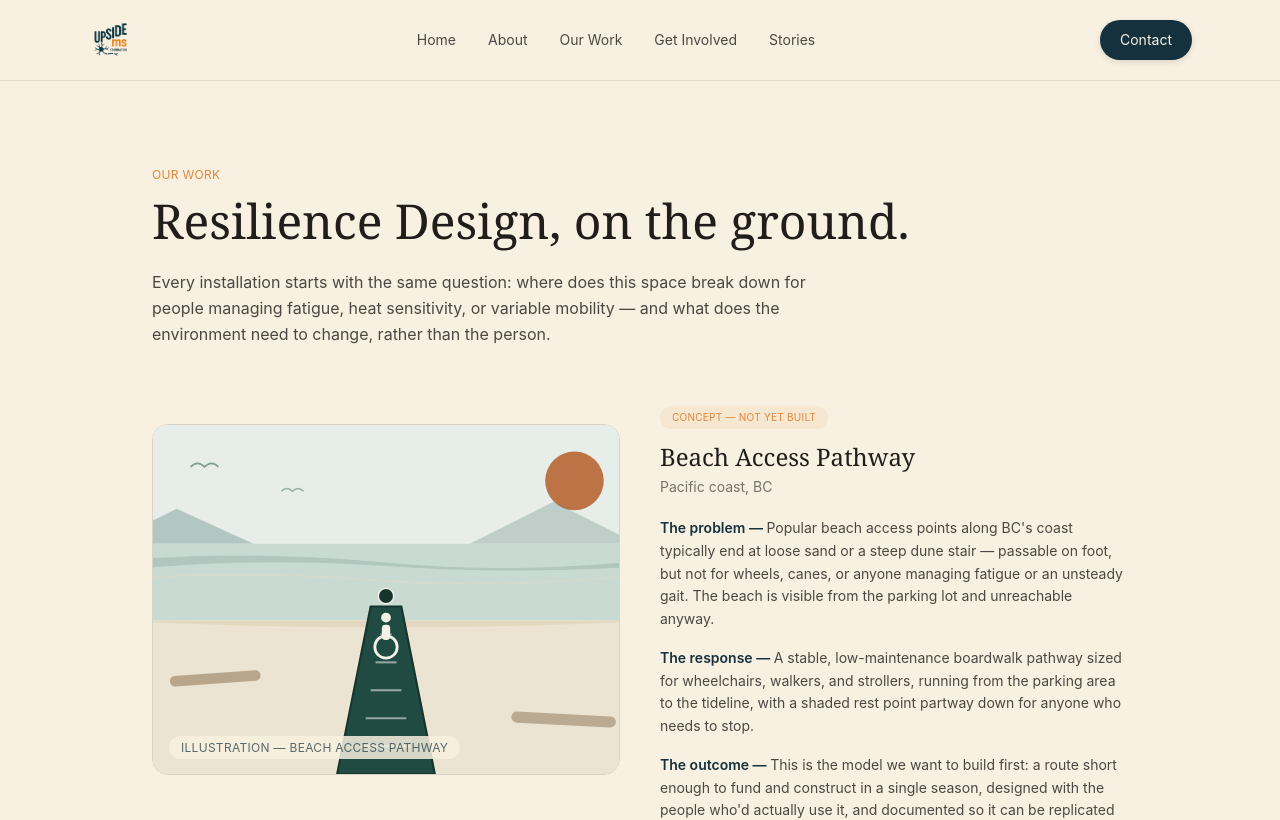
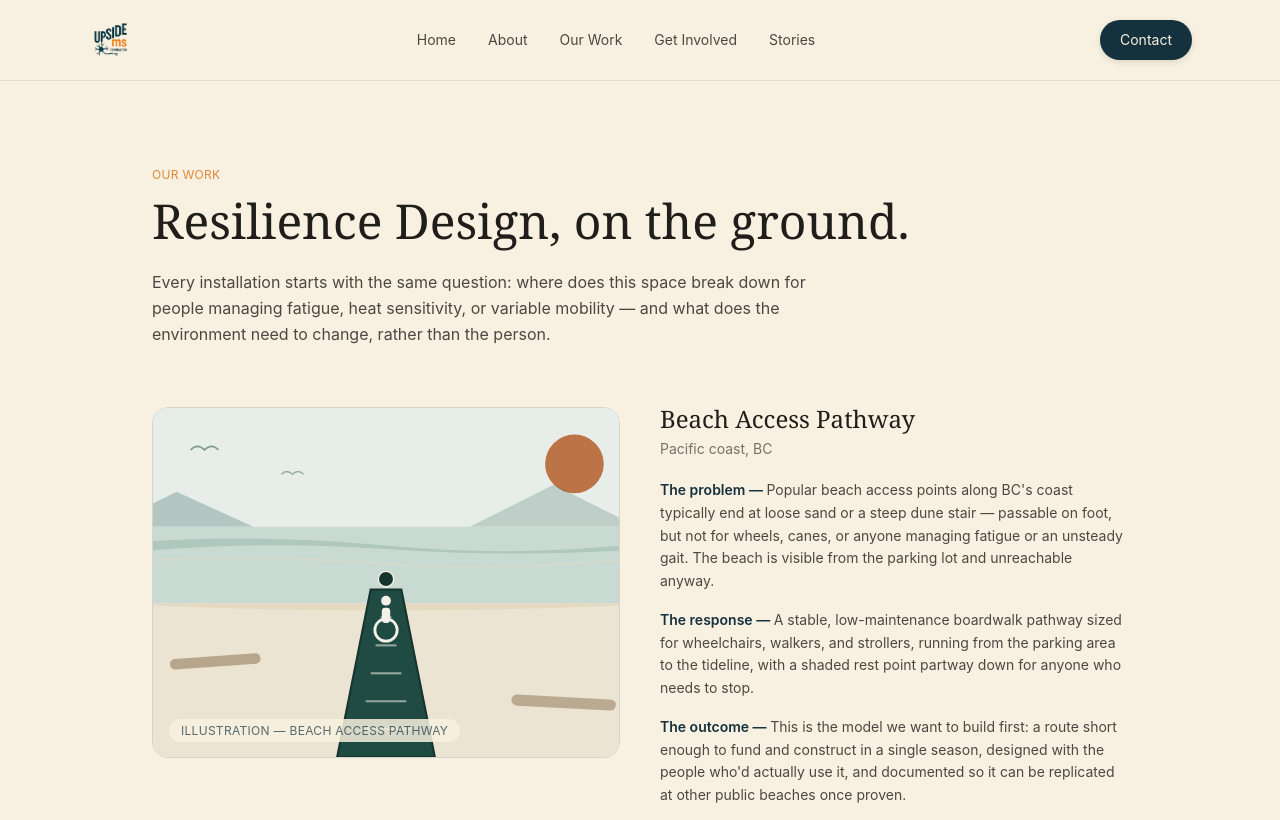
Before and after one commit to keefpetes/upsidems, a Next.js app: page /our-work in a window 1280 px wide. Shown: the top 820 px of the page. Built offline with nearby package versions, Linux system fonts and the light colour scheme.

Commit message:
Remove 'Concept — not yet built' tags from Our Work
Co-Authored-By: Claude Opus 5.5 <noreply@anthropic.com>

```diff
--- a/src/app/our-work/page.tsx
+++ b/src/app/our-work/page.tsx
@@ -32,11 +32,6 @@ export default function OurWork() {
               </Parallax>
             </div>
             <div>
-              {cs.concept && (
-                <span className="inline-block text-[10px] uppercase tracking-wide bg-rust/10 text-rust rounded-full px-3 py-1 mb-3">
-                  Concept — not yet built
-                </span>
-              )}
               <h2 className="font-display text-2xl text-ink mb-1">
                 {cs.title}
               </h2>
```
